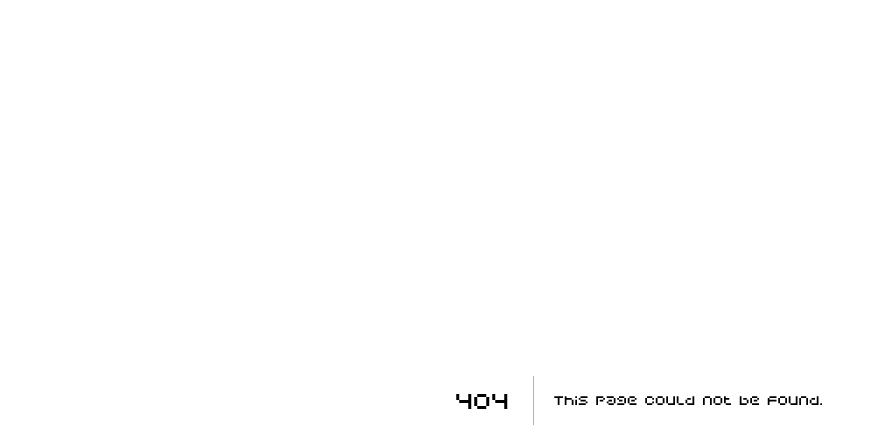
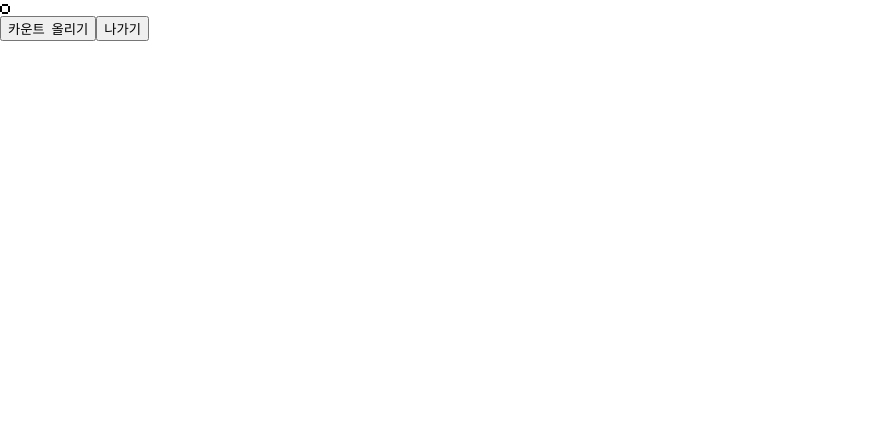
Before and after one commit to hyemin33/study-codecamp, a Next.js app in the folder class/: page /09-02-function-lifecycle in a window 1280 px wide. Before the commit this address had no page. Shown: the top 448 px of the page, without its empty margins (0-882 px from the left). Built offline with nearby package versions, Linux system fonts and the light colour scheme.

Commit message:
feat: 함수형으로 수정

```diff
--- /dev/null
+++ b/class/pages/09-02-function-lifecycle/index.tsx
@@ -0,0 +1,41 @@
+import { useState, useEffect } from "react";
+import { useRouter } from "next/router";
+
+export default function ClassCounterPage() {
+  const [count, setCount] = useState(0);
+  const router = useRouter();
+
+  // conponentDidMount() {
+  //   console.log("그려지고 나서 실행!");
+  // }
+
+  // componenentDidUpdate() {
+  //   console.log("변경되고 나서 실행!");
+  // }
+
+  // conponentWillUnmount() {
+  //   console.log("사라질때 실행!");
+  // }
+
+  useEffect(() => {
+    return () => {
+      console.log("사라질때 실행!");
+    };
+  }, []);
+
+  const onClickCountUp = () => {
+    setCount((prevState) => prevState + 1);
+  };
+
+  const onClickMove = () => {
+    void router.push("/");
+  };
+
+  return (
+    <>
+      <div>{count}</div>
+      <button onClick={onClickCountUp}>카운트 올리기</button>
+      <button onClick={onClickMove}>나가기</button>
+    </>
+  );
+}
```
